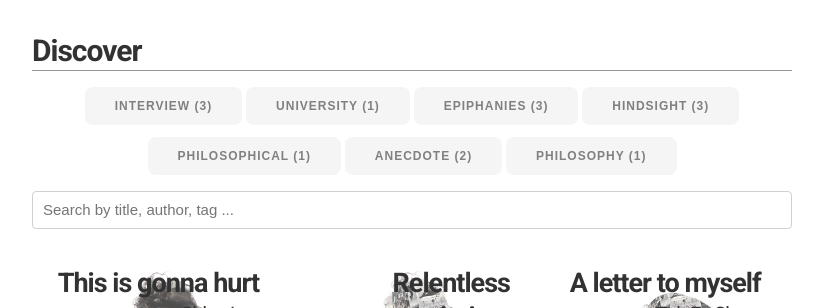
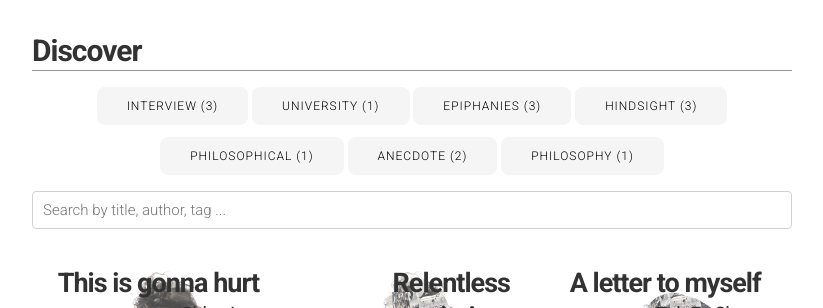
Before and after one commit to kualistories/kuali-website, a Jekyll site: the page built from index.html, in a window 1280 px wide. Shown: the part 672-980 px from the top of the page, without its empty margins (228-1051 px from the left). Built offline with Jekyll 4.4.1, drawn with Linux system fonts in a browser that asks for light colours.

Commit message:
Beautify tag cloud and search input css

```diff
--- a/_sass/_layout.scss
+++ b/_sass/_layout.scss
@@ -179,8 +179,12 @@
 }
 
 #search-input {
+    font-family: 'Roboto', sans-serif;
     font-size: 1.5rem;
-    color: rgb(77, 11, 11);
+    font-weight: 300;
+}
+#search-input:focus {
+    border-color: rgba(100,100,100,1);
 }
 
 .tag-cloud {
@@ -189,19 +193,18 @@
     margin: 10px;
 }
 .tag-button {
-    font-family: sans-serif;
+    font-family: 'Roboto', sans-serif;
     font-size: 1.2rem;
-    color: grey;
+    font-weight: 300;
+    color: black;
     display: inline-block;
     background-color: rgb(245,245,245);
     border-radius: 0.8rem;
     border: darkgrey;
     margin: 0.5em 0;
-    &:hover {
-        background-color: rgb(200,200,200);
-    }
-    &:focus {
-        background-color: rgb(200,200,200);
+    &:hover, &:focus {
+        background-color: rgb(253, 176, 174);
+        color: black;
     }
 }
 
```
Also changed, not shown: 2 other files.
